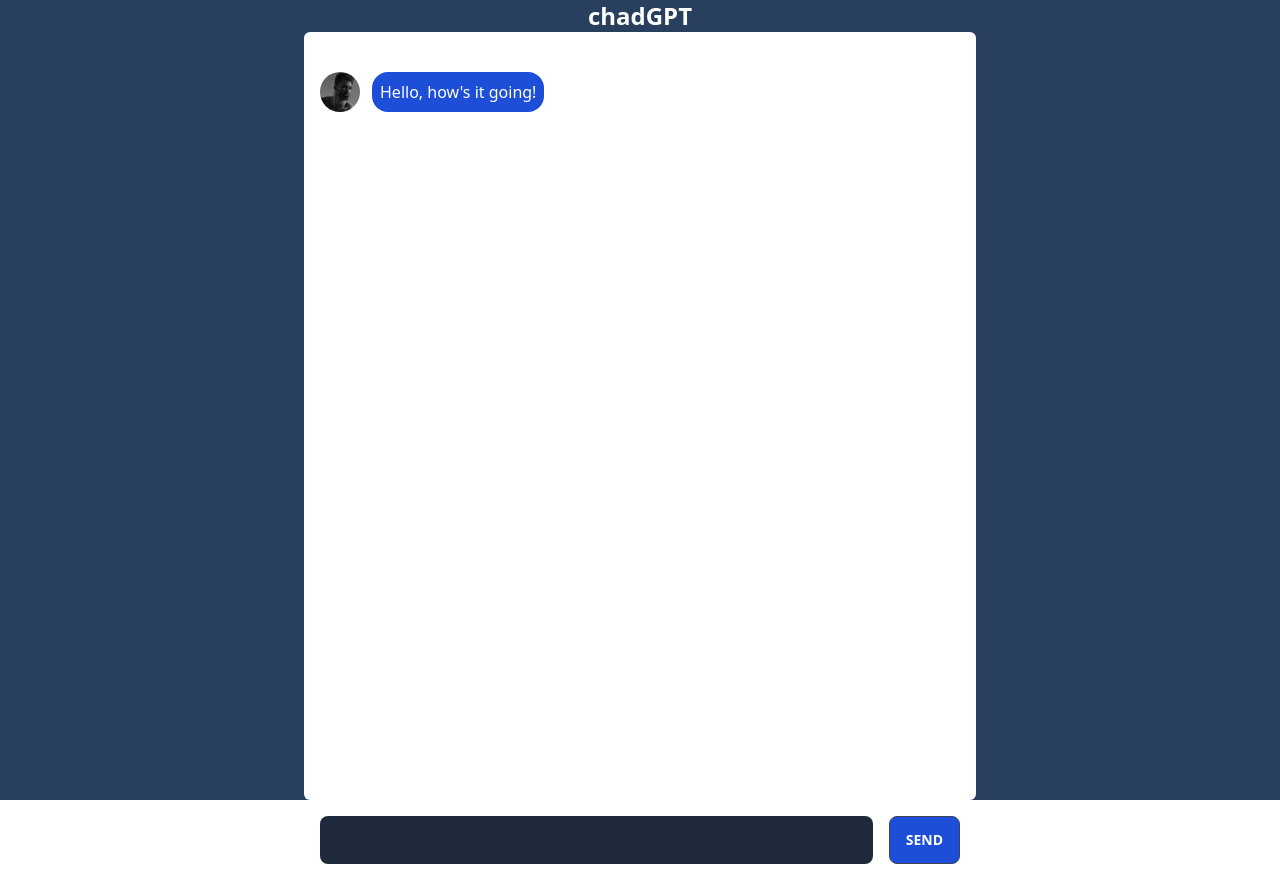
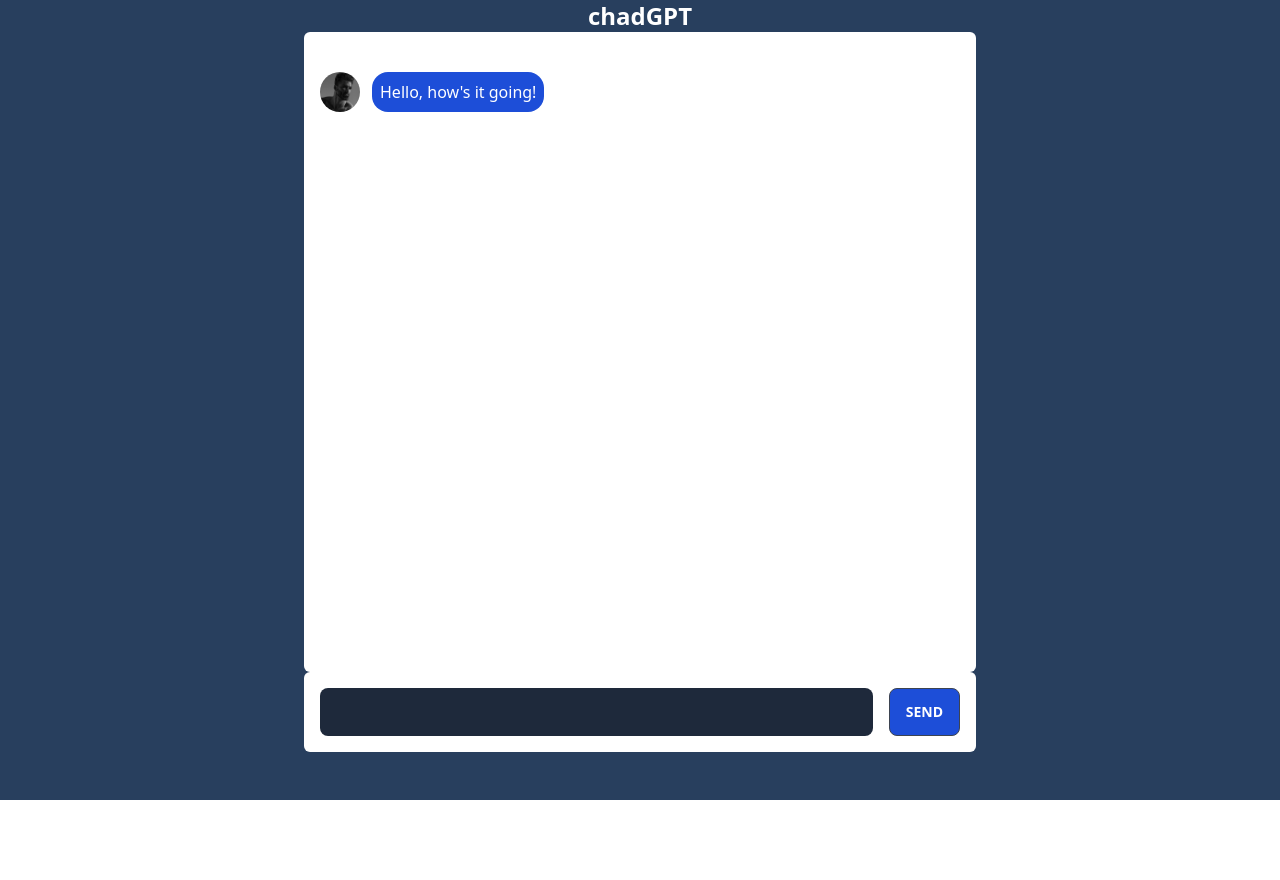
Before and after one commit to anguzz/chadGPT, a SvelteKit app: page / in a window 1280 px wide. After the commit the page ends 800 px from the top, so only its background shows below. Built offline with nearby package versions, Linux system fonts and the light colour scheme.

Commit message:
Update +page.svelte

```diff
--- a/src/routes/+page.svelte
+++ b/src/routes/+page.svelte
@@ -90,7 +90,7 @@
 
 <style>
  .chatwrapper{
-  height:48rem;
+  height:40rem;
   width: 100%;
 
 
```
